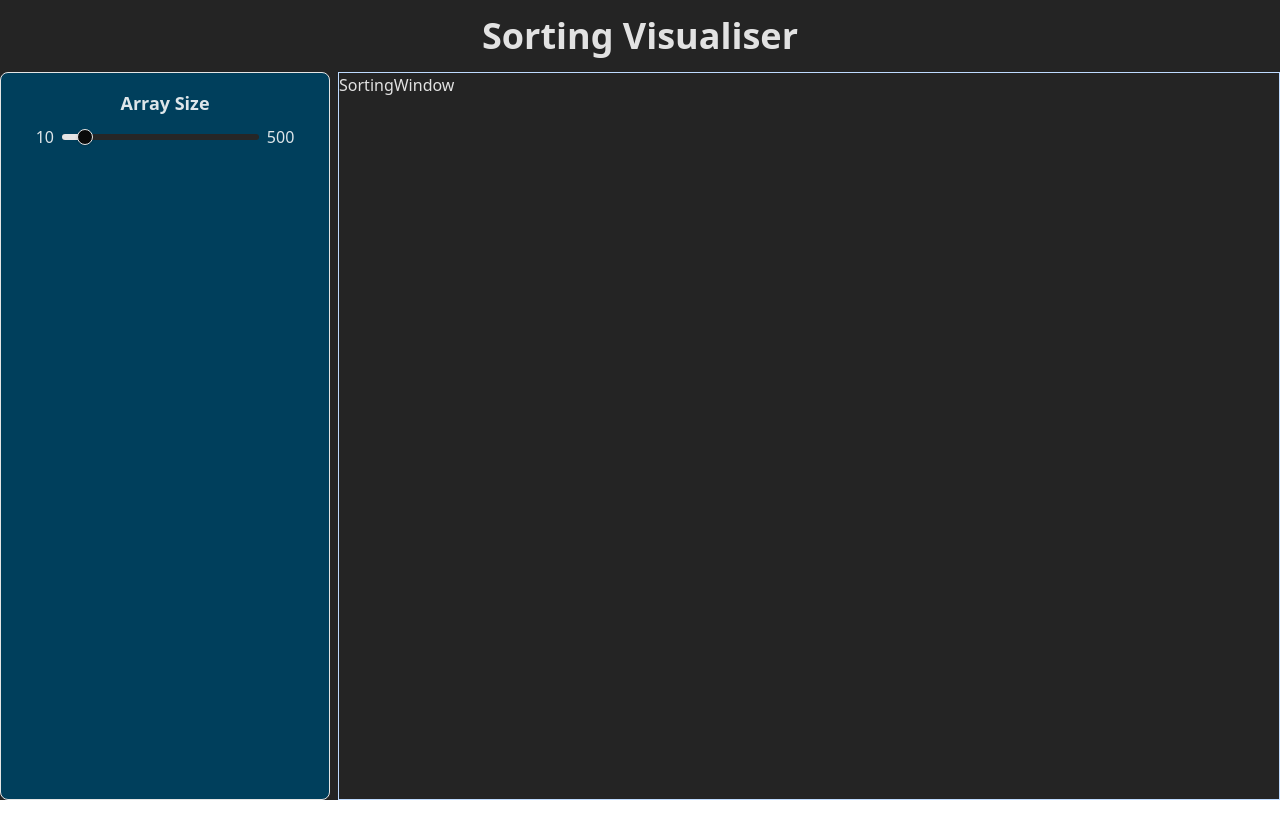
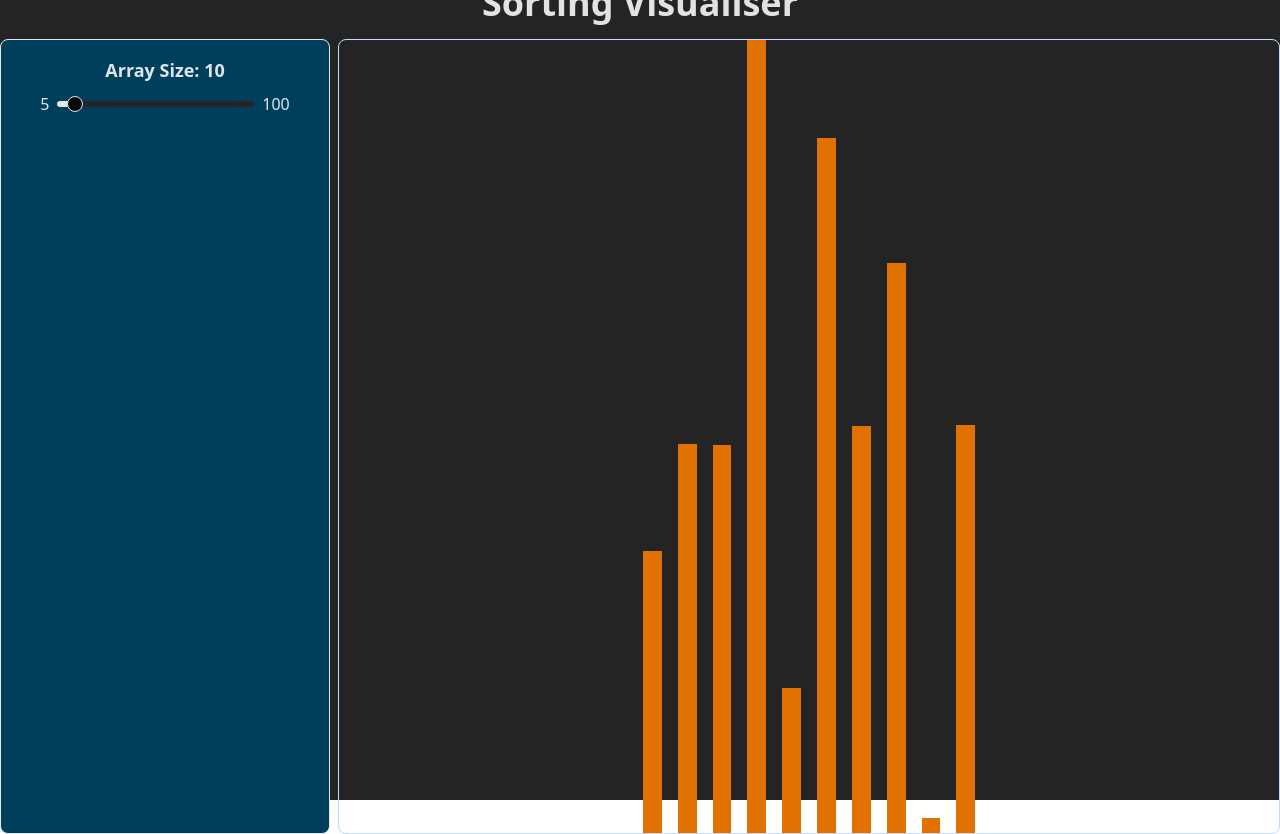
Before and after one commit to mitrank/sorting-visualiser, a React (Vite) app: page / in a window 1280 px wide. Before the commit the page ends 800 px from the top, so only its background shows below. Built offline with nearby package versions, Linux system fonts and the light colour scheme.

Commit message:
generate array based on slider input

```diff
--- a/src/App.jsx
+++ b/src/App.jsx
@@ -1,21 +1,17 @@
-import { useEffect, useState } from "react";
+import { useState } from "react";
 import Header from "./components/Header";
 import SortingInput from "./components/SortingInput";
 import SortingWindow from "./components/SortingWindow";
 
 function App() {
-  const [arraySize, setArraySize] = useState(0);
-
-  useEffect(() => {
-    console.log(arraySize);
-  }, [arraySize]);
+  const [arraySize, setArraySize] = useState(10);
 
   return (
     <div className="App">
       <Header />
       <div className="flex gap-2 justify-between w-full h-full">
-        <SortingInput setArraySize={setArraySize} />
-        <SortingWindow />
+        <SortingInput arraySize={arraySize} setArraySize={setArraySize} />
+        <SortingWindow arraySize={arraySize} />
       </div>
     </div>
   );
--- a/src/components/SortingInput.jsx
+++ b/src/components/SortingInput.jsx
@@ -1,28 +1,32 @@
-import React from "react";
+import React, { useState } from "react";
 import { Slider } from "@/components/ui/slider";
 
-const SortingInput = ({ setArraySize }) => {
+const SortingInput = ({ arraySize, setArraySize }) => {
+  const [minVal] = useState(5);
+  const [maxVal] = useState(100);
+  const [stepSize] = useState(1);
+
   return (
-    <div className="w-md h-full rounded-md border border-[#ffa600]-200 bg-[#003f5c]">
+    <section className="w-md h-full rounded-md border border-[#ffa600]-200 bg-[#003f5c]">
       <div className="flex flex-col justify-center items-center mt-4">
-        <h4 className="text-lg font-semibold mb-2">Array Size</h4>
+        <h4 className="text-lg font-semibold mb-2">Array Size: {arraySize}</h4>
         <div className="flex flex-row w-full justify-center">
-          <span className="mr-2">10</span>
+          <span className="mr-2">{minVal}</span>
 
           <Slider
-            defaultValue={[50]}
-            min={10}
-            max={500}
-            step={1}
+            defaultValue={[10]}
+            min={minVal}
+            max={maxVal}
+            step={stepSize}
             className="w-[60%] dark"
             onValueChange={(val) => {
               setArraySize(val);
             }}
           />
-          <span className="ml-2">500</span>
+          <span className="ml-2">{maxVal}</span>
         </div>
       </div>
-    </div>
+    </section>
   );
 };
 
--- a/src/components/SortingWindow.jsx
+++ b/src/components/SortingWindow.jsx
@@ -1,8 +1,61 @@
-import React from "react";
+import React, { useEffect, useRef, useState } from "react";
+import { cn } from "@/lib/utils";
 
-const SortingWindow = () => {
+const SortingWindow = ({ arraySize }) => {
+  const [currArray, setCurrArray] = useState([]);
+  const sortingWindowRef = useRef();
+
+  useEffect(() => {
+    setCurrArray(resetArray(5, 800));
+    // eslint-disable-next-line react-hooks/exhaustive-deps
+  }, [arraySize]);
+
+  const getRandomValue = (min, max) => {
+    return Math.floor(Math.random() * (max - min + 1)) + min;
+  };
+
+  const resetArray = (min, max) => {
+    const arr = [];
+    for (let i = 0; i < arraySize; i++) {
+      const randomValue = getRandomValue(min, max);
+      arr.push(randomValue);
+    }
+    return arr;
+  };
+
+  const getBarWidth = () => {
+    const containerWidth =
+      sortingWindowRef.current.getBoundingClientRect().width;
+    return Math.max(5, Math.min(20, containerWidth / (arraySize * 5)));
+  };
+
   return (
-    <div className="w-full h-full border border-blue-200">SortingWindow</div>
+    <section
+      ref={sortingWindowRef}
+      className="w-full h-full border border-blue-200 flex flex-col justify-center rounded-md"
+    >
+      <div
+        className={cn(
+          "flex flex-row justify-center items-end gap-4",
+          arraySize > 50 && "gap-2"
+        )}
+      >
+        {currArray.map((ele, idx) => {
+          const currWidth = getBarWidth();
+
+          return (
+            <div
+              key={idx}
+              className="bg-amber-600"
+              style={{
+                height: `${ele}px`,
+                width: `${currWidth}px`,
+              }}
+            />
+          );
+        })}
+      </div>
+    </section>
   );
 };
 
```
